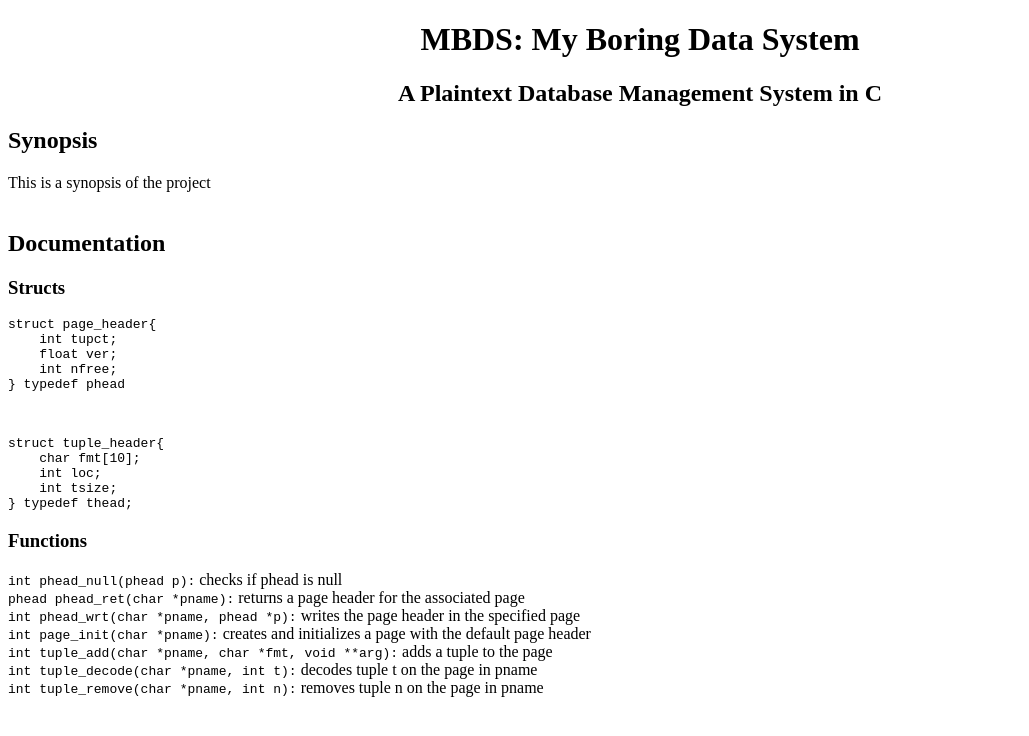
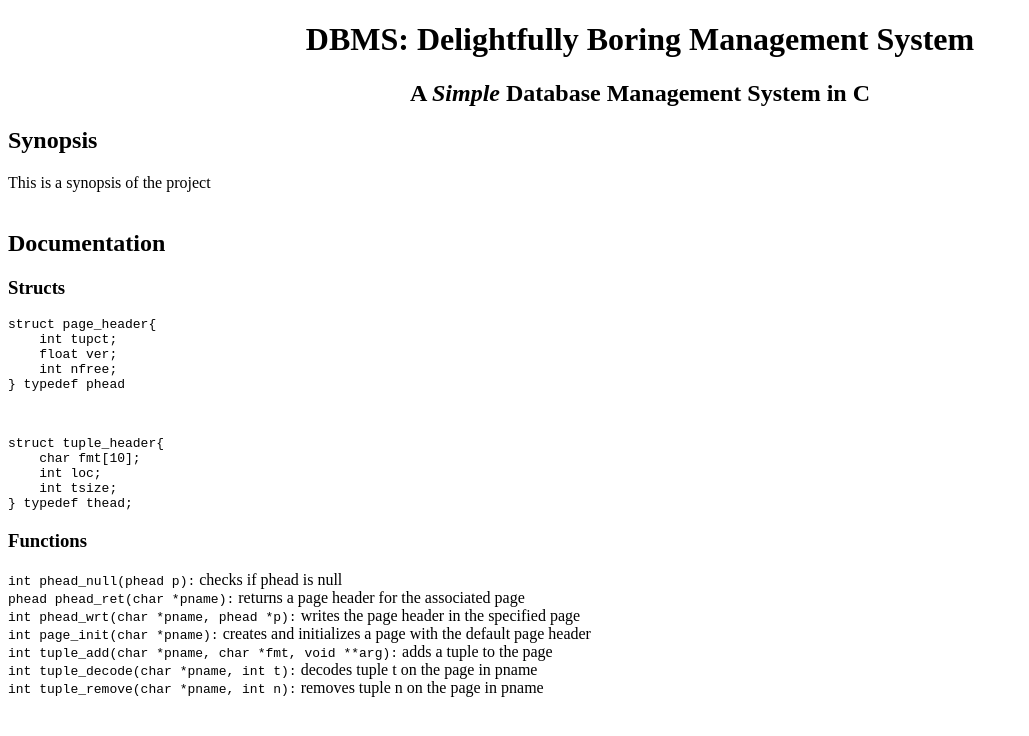
Before and after one commit to na4n/dbms, a plain HTML site: page index.html in a window 1280 px wide. Shown: the whole page, without its empty margins (0-1029 px from the left). Drawn offline with Linux system fonts and the light colour scheme.

Commit message:
project rename

```diff
--- a/index.html
+++ b/index.html
@@ -9,8 +9,8 @@
 </head>
 <body>
 
-<h1 style="text-align: center;">MBDS: My Boring Data System</h1>
-<h2 style="text-align: center;">A Plaintext Database Management System in C</h2>
+<h1 style="text-align: center;">DBMS: Delightfully Boring Management System</h1>
+<h2 style="text-align: center;">A <i>Simple</i> Database Management System in C</h2>
 
 <h2>Synopsis</h2>
 <a>This is a synopsis of the project</a>
```
